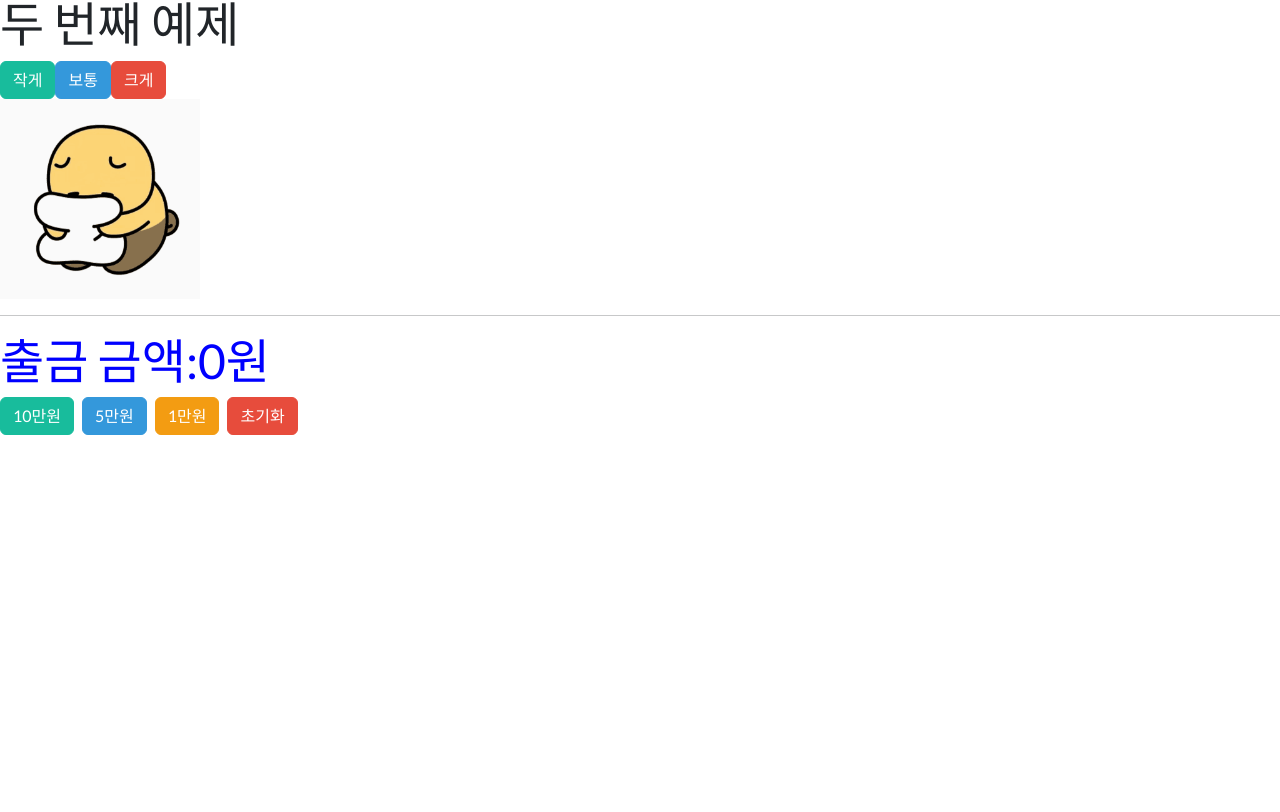
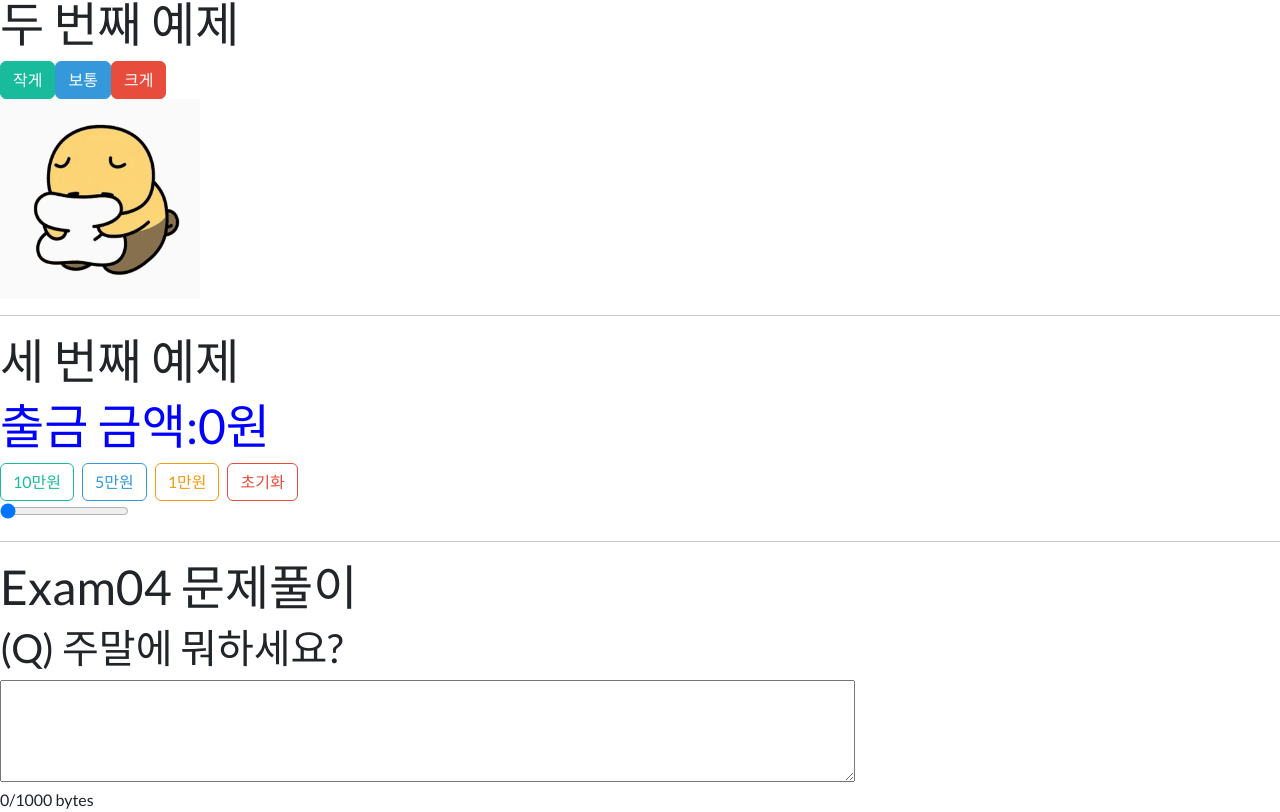
Before and after one commit to wijaemin/kh12-react, a React (Create React App) app in the folder demo03/: page / in a window 1280 px wide. Shown: the part 288-1100 px from the top of the page. Before the commit the page ends 800 px from the top, so only its background shows below. Built offline with nearby package versions, Linux system fonts and the light colour scheme.

Commit message:
예제 4 해결

```diff
--- a/demo03/src/App.js
+++ b/demo03/src/App.js
@@ -2,6 +2,7 @@ import './App.css';
 import Exam01 from './components/Exam01';
 import Exam02 from './components/Exam02';
 import Exam03 from './components/Exam03';
+import Exam04 from './components/Exam04';
 
 function App() {
   return(
@@ -13,6 +14,8 @@ function App() {
     <Exam02/>
     <hr/>
     <Exam03/>
+    <hr/>
+    <Exam04/>
     </>
 
   );
--- a/demo03/src/components/Exam03.js
+++ b/demo03/src/components/Exam03.js
@@ -9,14 +9,19 @@ function Exam03(){
     }
     return(
        <>
-       <h1 style={fontColor}>출금 금액:{money}원</h1>
+        <h1>세 번째 예제</h1>
+
+        <h1 style={fontColor}>출금 금액:{money}원</h1>
 
 
 
-       <button className="btn btn-success me-2" onClick={()=>setMoney(money+100000)}>10만원</button>
-       <button className="btn btn-info me-2" onClick={()=>setMoney(money+50000)}>5만원</button>
-       <button className="btn btn-warning me-2" onClick={()=>setMoney(money+10000)}>1만원</button>
-       <button className="btn btn-danger me-2" onClick={()=>setMoney(0)}>초기화</button>
+       <button className="btn btn-outline-success me-2" onClick={()=>setMoney(money+100000)}>10만원</button>
+       <button className="btn btn-outline-info me-2" onClick={()=>setMoney(money+50000)}>5만원</button>
+       <button className="btn btn-outline-warning me-2" onClick={()=>setMoney(money+10000)}>1만원</button>
+       <button className="btn btn-outline-danger me-2" onClick={()=>setMoney(0)}>초기화</button>
+       <br/>
+       <input type="range" min="0" step="10000" max="10000000"value={money} onChange={e=>setMoney(parseInt(e.target.value))}/>
+
        </>
 
 
--- /dev/null
+++ b/demo03/src/components/Exam04.js
@@ -0,0 +1,20 @@
+import { useState } from "react";
+
+function Exam04(){
+
+    const[text,setText] = useState(0);
+    return(
+        <>
+        <h1>Exam04 문제풀이</h1>
+
+        <h2>(Q) 주말에 뭐하세요?</h2>
+        <textarea maxLength={1000} rows={4} cols={100} onChange={e=>setText(e.target.textLength)}></textarea>
+        <br/>
+        <span>{text}</span>/1000 bytes
+
+        </>
+
+    )
+}
+
+export default Exam04;
```
